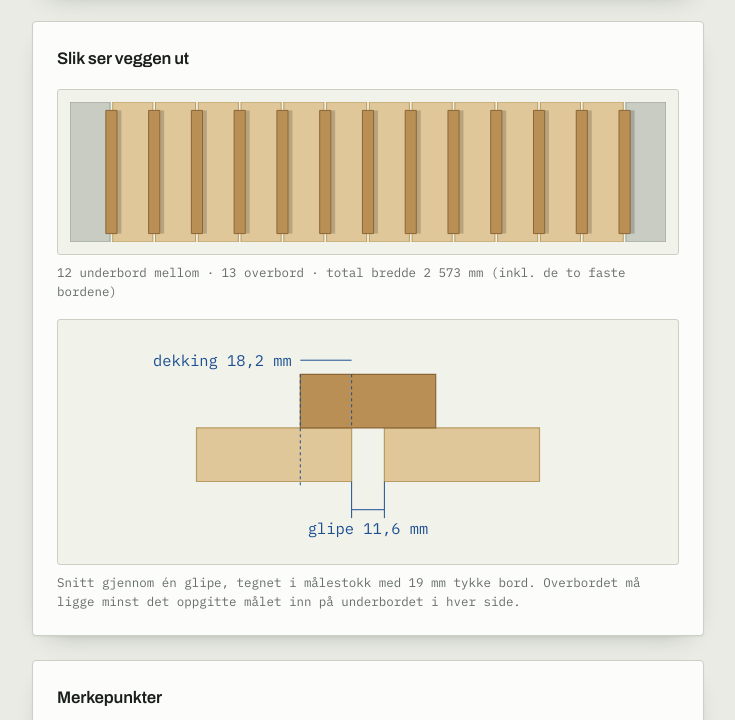
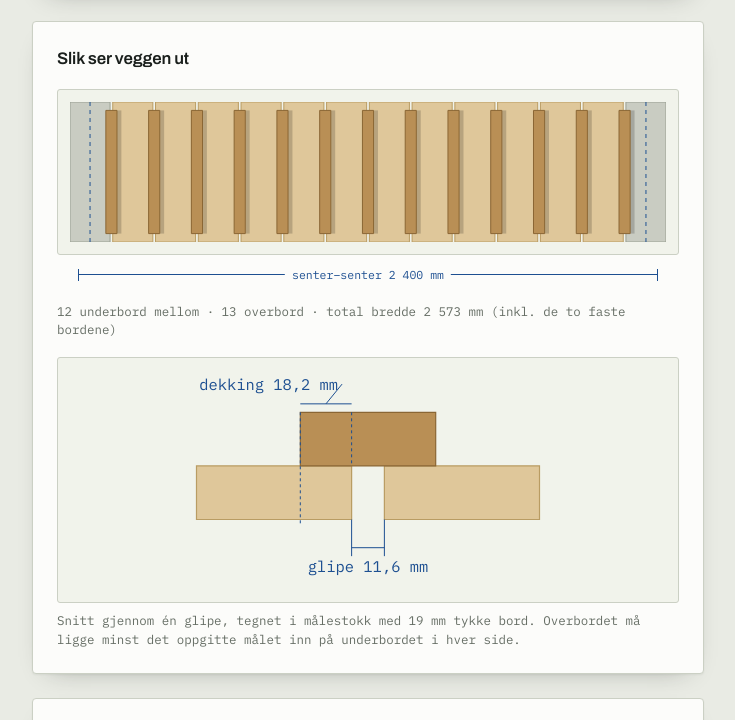
Before and after one commit to martinhjel/cladding, a plain HTML site: page index.html in a window 1280 px wide. Shown: the part 1148-1868 px from the top of the page, without its empty margins (272-1007 px from the left). Drawn offline with Linux system fonts and the light colour scheme.

Commit message:
Legg til måling ytterkant til ytterkant, og målsett opprisset
Tredje målemåte ved siden av senter–senter og lysåpning: hele bredden
med begge de faste bordene innenfor. Alle tre regnes om til lysåpning
internt.

Opprisset viser nå hvilket mål som er brukt – stiplede markører der
målet er tatt, og en målsettingslinje under tegningen med navn og verdi.

Retter også dekking-etiketten i snittet, som ble klippet på smale
skjermer fordi den lå utenfor viewBox-en. Den står nå venstrejustert
med brakett og peker til overlappen.

Co-Authored-By: Claude Opus 5 <noreply@anthropic.com>

```diff
--- a/index.html
+++ b/index.html
@@ -336,6 +336,34 @@
     white-space: nowrap;
   }
 
+  .dim { position: relative; height: 1.9rem; }
+  .dim-bar {
+    position: absolute;
+    top: .7rem;
+    border-top: 1px solid var(--accent);
+  }
+  .dim-bar::before, .dim-bar::after {
+    content: "";
+    position: absolute;
+    top: -6px;
+    height: 12px;
+    border-left: 1px solid var(--accent);
+  }
+  .dim-bar::before { left: 0; }
+  .dim-bar::after { right: 0; }
+  .dim-label {
+    position: absolute;
+    left: 50%;
+    top: -.62rem;
+    transform: translateX(-50%);
+    background: var(--surface);
+    padding: 0 .45rem;
+    font-family: "IBM Plex Mono", monospace;
+    font-size: .72rem;
+    color: var(--accent-ink);
+    white-space: nowrap;
+  }
+
   figure { margin: 0; display: flex; flex-direction: column; gap: .5rem; }
   figcaption {
     font-size: .78rem;
@@ -417,7 +445,8 @@
       <span class="field-label" id="mode-l">Hvordan er avstanden målt?</span>
       <div class="seg" role="group" aria-labelledby="mode-l" id="mode">
         <button type="button" data-mode="cc" aria-pressed="true">Senter–senter<span class="sub">midt på bord</span></button>
-        <button type="button" data-mode="clear" aria-pressed="false">Lysåpning<span class="sub">kant til kant</span></button>
+        <button type="button" data-mode="clear" aria-pressed="false">Lysåpning<span class="sub">mellom bordene</span></button>
+        <button type="button" data-mode="outer" aria-pressed="false">Ytterkant<span class="sub">hele bredden</span></button>
       </div>
     </div>
 
@@ -513,6 +542,7 @@
     <h2 id="fig-h">Slik ser veggen ut</h2>
     <figure>
       <div class="draw" id="elev"></div>
+      <div class="dim" id="elev-dim"></div>
       <figcaption id="elev-cap">–</figcaption>
     </figure>
     <figure>
@@ -544,7 +574,7 @@
   </section>
 
   <footer>
-    <p><strong>Lysåpning</strong> er den frie avstanden mellom de to faste bordene. <strong>Senter–senter</strong> måles fra midten av det ene til midten av det andre, og forutsetter at de faste bordene er like brede som resten.</p>
+    <p><strong>Senter–senter</strong> måles fra midten av det ene faste bordet til midten av det andre. <strong>Lysåpning</strong> er den frie avstanden mellom dem. <strong>Ytterkant</strong> er hele bredden, ytterkant til ytterkant, med begge bordene innenfor. Alle tre forutsetter at de faste bordene er like brede som resten.</p>
     <p>Største tillatte glipe = bredde på overbord − 2 × dekking. Trenger du større glipe, må du opp i bredde på overbordet.</p>
   </footer>
 </div>
@@ -629,8 +659,10 @@
     var b2 = state.narrowWidth;
     var useNarrow = state.narrow && b2 > 0 && b2 < b;
 
-    // Lysåpning: fri avstand mellom de to faste bordene.
-    var clear = state.mode === "cc" ? state.span - b : state.span;
+    // Regner alt om til lysåpning: fri avstand mellom de to faste bordene.
+    var clear = state.span;
+    if (state.mode === "cc") clear = state.span - b;
+    else if (state.mode === "outer") clear = state.span - 2 * b;
 
     var options = [];
     if (b > 0 && clear > 0 && maxG >= minG) {
@@ -721,9 +753,19 @@
     return node;
   }
 
+  /* Hvor på tegningen målet ditt er tatt – endepunktene i mm fra venstre
+     ytterkant, og navnet på målemåten. */
+  function dimSpan(total, b) {
+    if (state.mode === "cc") return { a: b / 2, z: total - b / 2, label: "senter–senter" };
+    if (state.mode === "outer") return { a: 0, z: total, label: "ytterkant–ytterkant" };
+    return { a: b, z: total - b, label: "lysåpning" };
+  }
+
   function drawElevation(r) {
     var host = $("elev");
+    var dimHost = $("elev-dim");
     host.textContent = "";
+    dimHost.textContent = "";
     var d = r.chosen;
     if (!d) return;
 
@@ -774,7 +816,28 @@
       lx += g + (j < n ? d.widths[j] : 0);
     }
 
+    // Målet du la inn, markert der det faktisk er tatt.
+    var dim = dimSpan(total, b);
+    [dim.a, dim.z].forEach(function (x) {
+      svg.appendChild(el("line", {
+        x1: x, y1: 0, x2: x, y2: H,
+        stroke: "var(--accent)", "stroke-width": 1,
+        "stroke-dasharray": "4 4", "vector-effect": "non-scaling-stroke"
+      }));
+    });
+
     host.appendChild(svg);
+
+    var bar = document.createElement("div");
+    bar.className = "dim-bar";
+    bar.style.left = (dim.a / total * 100) + "%";
+    bar.style.width = ((dim.z - dim.a) / total * 100) + "%";
+    var lab = document.createElement("span");
+    lab.className = "dim-label";
+    lab.textContent = dim.label + " " + fmt(state.span, 0) + " mm";
+    bar.appendChild(lab);
+    dimHost.appendChild(bar);
+
     $("elev-cap").textContent =
       n + " underbord mellom" + (d.n2 ? " (" + d.n2 + " kløyvd til " + fmt(d.b2, 0) + " mm)" : "") +
       " · " + (n + 1) + " overbord · total bredde " +
@@ -841,11 +904,15 @@
     line(stub, yD, stub + g, yD, "var(--accent)");
     label(stub + g / 2, yD + fs + 3, "glipe " + fmt(g) + " mm", "middle", "var(--accent-ink)");
 
-    // dekking, markert i venstre overlapp
+    // Dekkingen, markert i venstre overlapp. Etiketten står venstrejustert
+    // helt inntil kanten, ellers blir den klippet på smale skjermer.
     line(stub - cov, yO, stub - cov, yU + hU + 2, "var(--accent)", true);
     line(stub, yO, stub, yU, "var(--accent)", true);
-    line(stub - cov, yO - 5, stub, yO - 5, "var(--accent)");
-    label(stub - cov - 3, yO - 5 + fs * 0.35, "dekking " + fmt(cov) + " mm", "end", "var(--accent-ink)");
+    var txt = "dekking " + fmt(cov) + " mm";
+    var yL = yO - 10, yBr = yO - 3;
+    label(1, yL + fs * 0.35, txt, "start", "var(--accent-ink)");
+    line(stub - cov, yBr, stub, yBr, "var(--accent)");
+    line(1 + txt.length * fs * 0.58 + 3, yL, stub - cov / 2, yBr, "var(--accent)");
 
     host.appendChild(svg);
   }
@@ -969,7 +1036,8 @@
             " mm glipe, men du har satt minste glipe til " + fmt(r.minG) + " mm. " +
             "Bruk bredere overbord, eller senk kravet til dekking eller minste glipe.";
     } else if (r.clear <= 0) {
-      why = "Målet må være større enn bredden på ett bord.";
+      why = "Målet er for lite til at det blir noe åpning mellom de faste bordene. " +
+            "Sjekk at du har valgt riktig målemåte over.";
     } else if (r.useNarrow) {
       why = "Heller ikke med smale bord på " + fmt(state.narrowWidth, 0) + " mm går det opp. " +
             "Prøv en annen bredde på de smale bordene, eller et av forslagene under.";
@@ -1024,9 +1092,10 @@
       "Tillatt glipe: " + fmt(r.minG) + "–" + fmt(r.maxG) + " mm. " +
       "Største glipe = " + fmt(r.o) + " − 2 × " + fmt(r.c) + ".";
 
-    $("span-hint").textContent = state.mode === "cc"
-      ? "Fra midten av det ene bordet til midten av det andre."
-      : "Fra innerkant på første bord til innerkant på det andre.";
+    $("span-hint").textContent =
+      state.mode === "cc" ? "Fra midten av det ene bordet til midten av det andre."
+      : state.mode === "outer" ? "Fra ytterkant på det ene bordet til ytterkant på det andre – hele bredden, med begge bordene innenfor."
+      : "Fra innerkant på det ene bordet til innerkant på det andre.";
 
     var okBlock = $("ok-block");
     var verdict = $("verdict");
```
